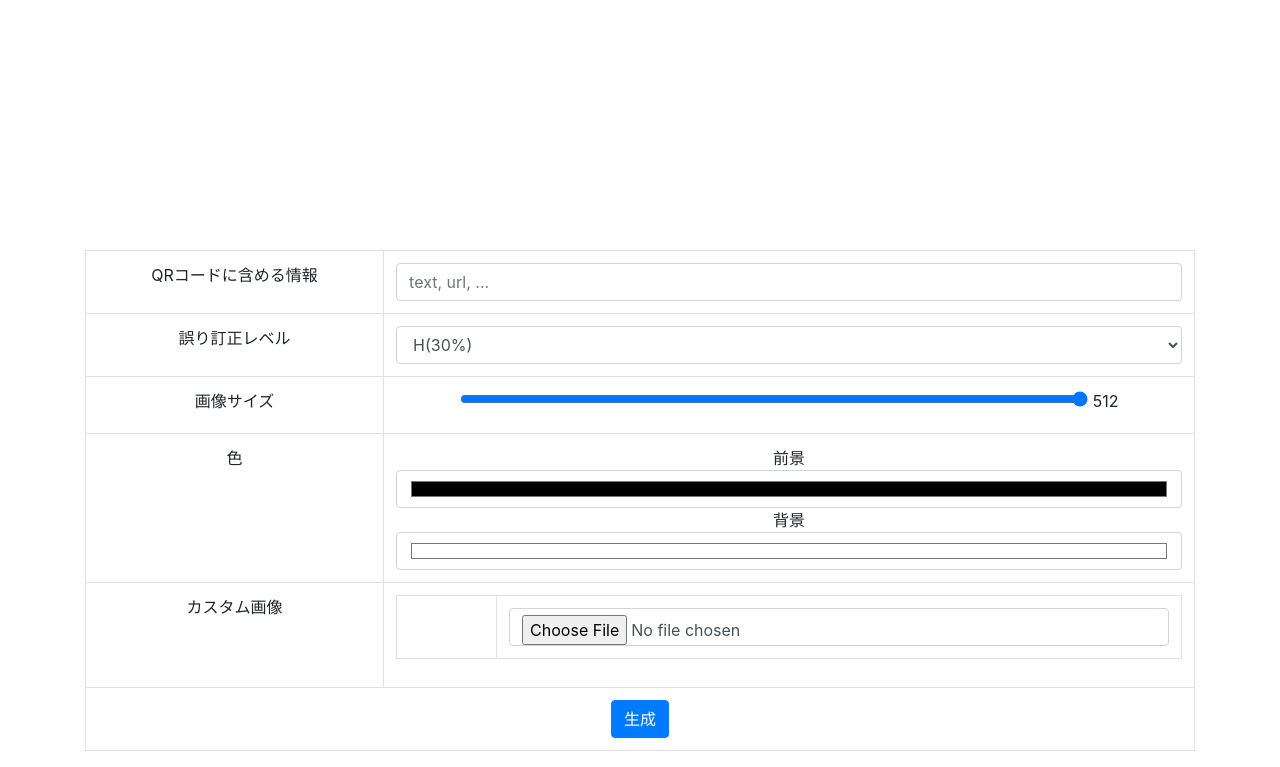
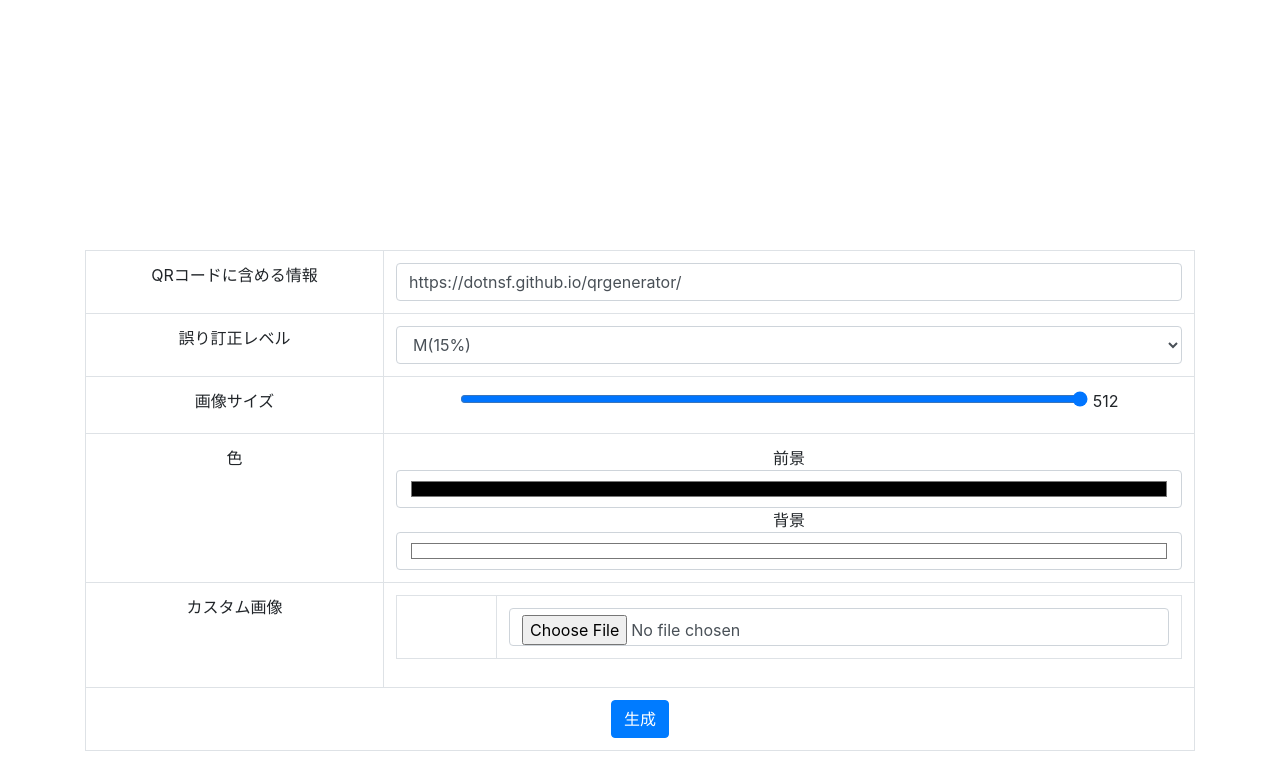
Before and after one commit to dotnsf/qrgenerator, a website: page docs/index.html in a window 1280 px wide. Shown: the part 62-829 px from the top of the page. Drawn offline with nearby package versions, Linux system fonts and the light colour scheme.

Commit message:
change default settings.

```diff
--- a/docs/index.html
+++ b/docs/index.html
@@ -158,15 +158,15 @@ function generateCustomQRCode(){
   <tr><td>
   QRコードに含める情報
   </td><td>
-  <input type="text" class="form-control" id="text" placeholder="text, url, ..." value=""/>
+  <input type="text" class="form-control" id="text" placeholder="text, url, ..." value="https://dotnsf.github.io/qrgenerator/"/>
   </td></tr>
   <tr><td>
   誤り訂正レベル
   </td><td>
   <select class="form-control" id="qr_error_correction_level">
-    <option value="H" selected>H(30%)</option>
+    <option value="H">H(30%)</option>
     <option value="Q">Q(25%)</option>
-    <option value="M">M(15%)</option>
+    <option value="M" selected>M(15%)</option>
     <option value="L">L(7%)</option>
   </select>
   </td></tr>
```
